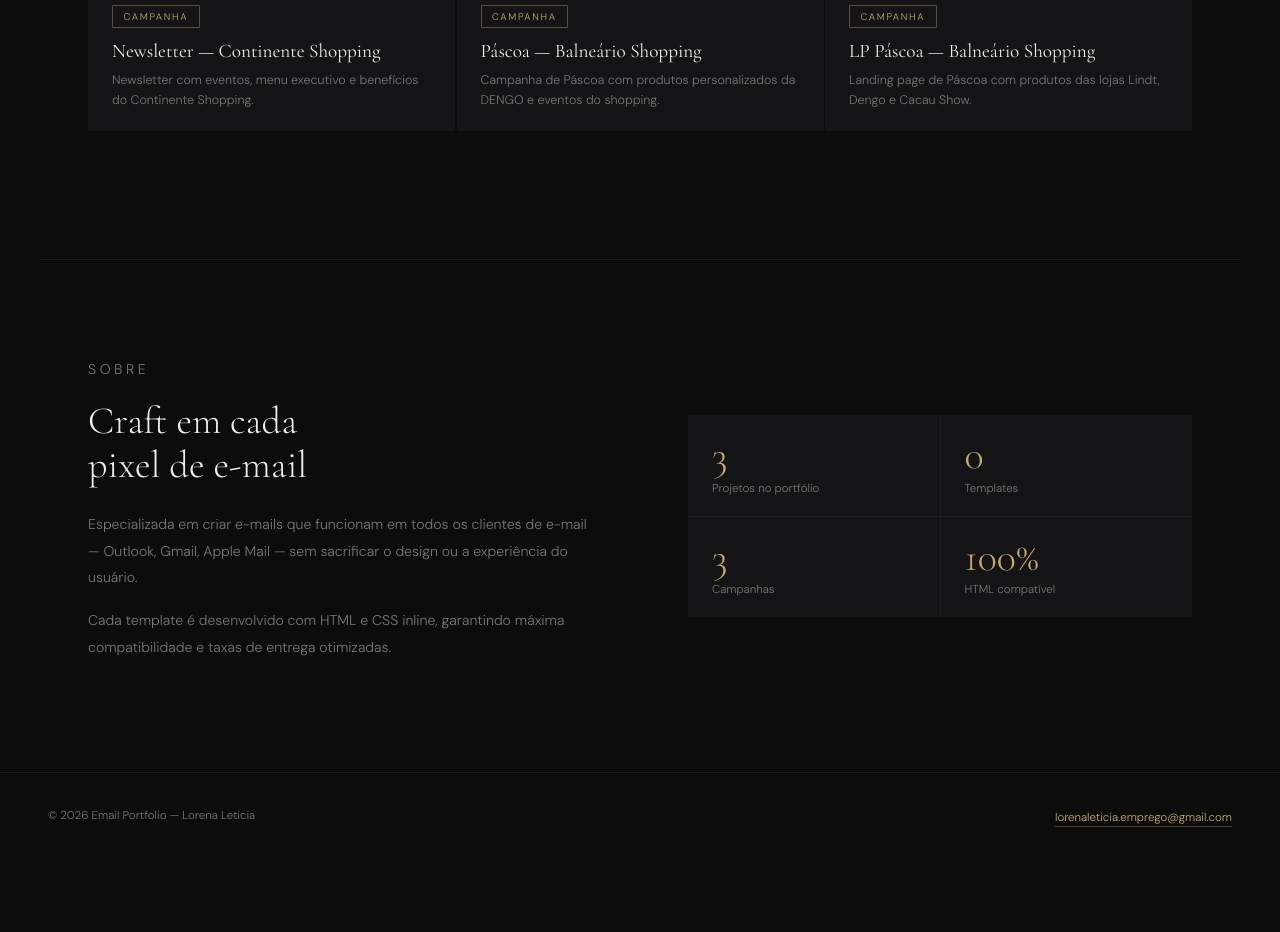
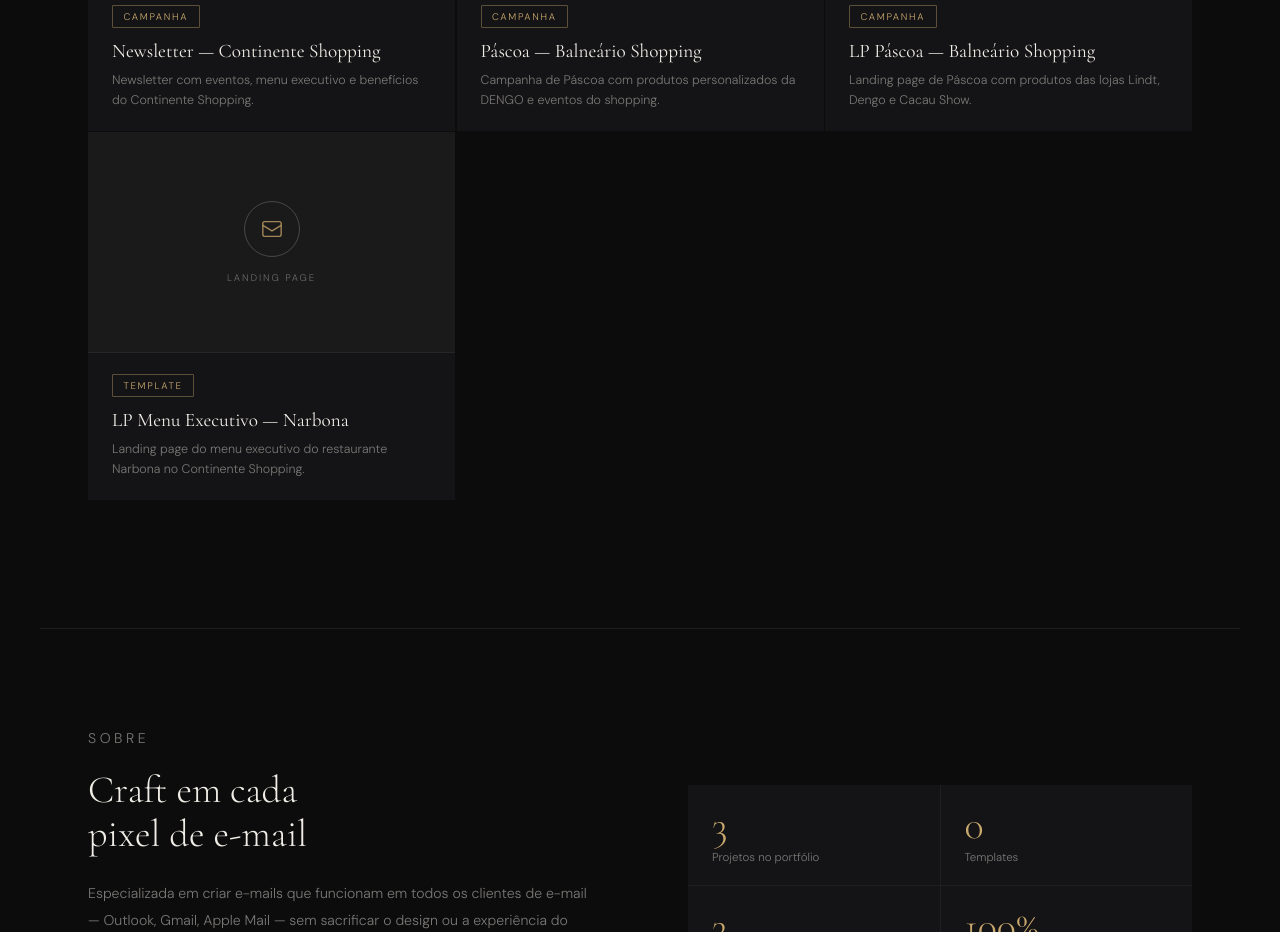
Before and after one commit to Lorena-Leticia-Amaral/email-portfolio, a plain HTML site: page index.html in a window 1280 px wide. Shown: the part 1340-2272 px from the top of the page. Before the commit the page ends 2198 px from the top, so only its background shows below. Drawn offline with nearby package versions, Linux system fonts and the light colour scheme.

Commit message:
Update index.html

```diff
--- a/index.html
+++ b/index.html
@@ -136,7 +136,20 @@
         <p class="card-desc">Landing page de Páscoa com produtos das lojas Lindt, Dengo e Cacau Show.</p>
       </div>
     </a>
-
+      <a class="card" href="email/lp-narbona-menu-executivo.html" target="_blank">
+        <div class="card-preview" style="background:#1A1A1A;">
+          <div class="card-icon">
+            <svg width="22" height="22" fill="none" stroke="rgba(196,162,101,0.8)" stroke-width="1.5" viewBox="0 0 24 24"><rect x="2" y="4" width="20" height="16" rx="2"/><path d="M2 8l10 6 10-6"/></svg>
+          </div>
+          <span class="card-type-label">Landing Page</span>
+          <div class="card-overlay"><button class="overlay-btn">Visualizar</button></div>
+        </div>
+        <div class="card-info">
+          <span class="card-tag">Template</span>
+          <h3 class="card-title">LP Menu Executivo — Narbona</h3>
+          <p class="card-desc">Landing page do menu executivo do restaurante Narbona no Continente Shopping.</p>
+        </div>
+      </a>
   </div>
 </section>
 
```
